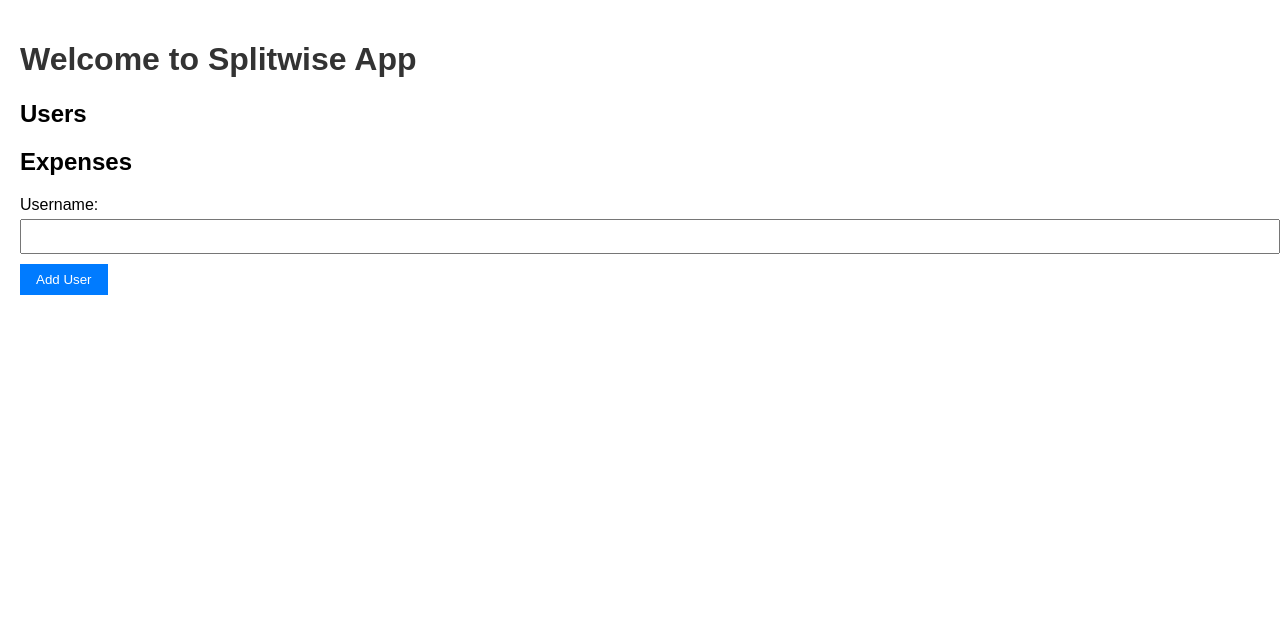
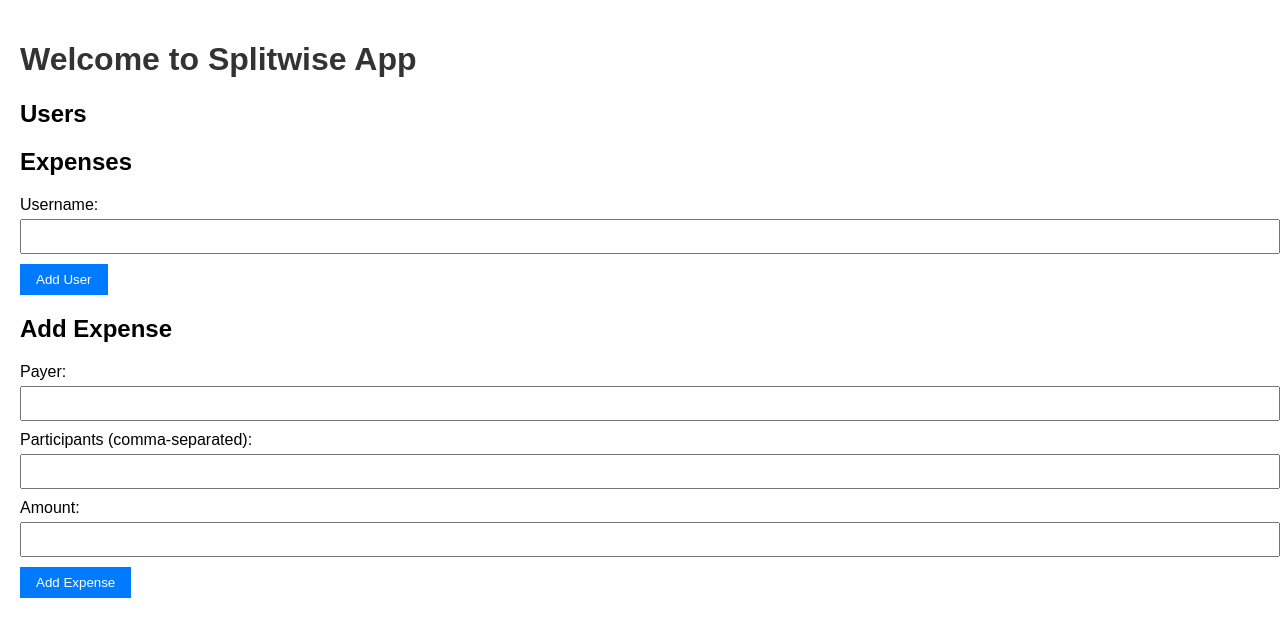
Before and after one commit to Vorapolbig/splitwise-like, a FastAPI app: page / in a window 1280 px wide. Shown: the top 637 px of the page. Run offline with FastAPI, Linux system fonts and the light colour scheme.

Commit message:
add/delete expense

```diff
--- a/main.py
+++ b/main.py
@@ -1,4 +1,4 @@
-from fastapi import FastAPI, Form, HTTPException, Request
+from fastapi import FastAPI, Form, Request
 from fastapi.responses import HTMLResponse
 from fastapi.staticfiles import StaticFiles
 from fastapi.templating import Jinja2Templates
@@ -39,47 +39,35 @@
         return {"error": "User not found"}
 
 
+from typing import List
+
+
+class Expense:
+    def __init__(self, payer: str, participants: List[str], amount: float):
+        global expense_id_counter
+        self.id = expense_id_counter
+        expense_id_counter += 1
+        self.payer = payer
+        self.participants = participants
+        self.amount = amount
+
+
 @app.post("/add_expense")
-async def add_expense(payer: str = Form(...), participants: list = Form(...), amount: float = Form(...)):
-    global expense_id_counter
-    expense_id_counter += 1
-    # Check if payer exists
-    if payer not in users:
-        raise HTTPException(status_code=400, detail=f"Payer '{payer}' not found")
-    # Check if all participants exist
-    not_found_participants = [participant for participant in participants if participant not in users]
-    if not_found_participants:
-        not_found_participants_str = ", ".join(not_found_participants)
-        raise HTTPException(status_code=400, detail=f"Participant(s) '{not_found_participants_str}' not found")
-    # Add the expense
-    expense = {"id": expense_id_counter, "payer": payer, "participants": participants, "amount": amount}
+async def add_expense(payer: str = Form(...), participants: List[str] = Form(...), amount: float = Form(...)):
+    global expenses
+    expense = Expense(payer=payer, participants=participants, amount=amount)
+    print(participants)
     expenses.append(expense)
     return {"message": "Expense added successfully"}
 
 
 @app.post("/delete_expense/{expense_id}")
 async def delete_expense(expense_id: int):
-    for idx, expense in enumerate(expenses):
-        if expense["id"] == expense_id:
-            del expenses[idx]
-            return {"message": f"Expense with ID {expense_id} deleted successfully"}
-    return {"error": f"Expense with ID {expense_id} not found"}
+    global expenses
+    expenses = [expense for expense in expenses if expense.id != expense_id]
+    return {"message": "Expense deleted successfully"}
 
 
-@app.post("/settle_up/{user_name}")
-async def settle_up(user_name: str):
-    if user_name in users:
-        for other_user in users.values():
-            if other_user["balance"] < 0:
-                if users[user_name]["balance"] >= abs(other_user["balance"]):
-                    other_user["balance"] += users[user_name]["balance"]
-                    users[user_name]["balance"] = 0
-                else:
-                    users[user_name]["balance"] += other_user["balance"]
-                    other_user["balance"] = 0
-        return {"message": "Settlements completed."}
-    else:
-        return {"error": f"User {user_name} not found."}
 
 
 if __name__ == "__main__":
--- a/templates/index.html
+++ b/templates/index.html
@@ -29,11 +29,16 @@
 <ul>
     {% for expense in expenses %}
     <li>
-        Payer: {{ expense.payer }}, Participants: {{ expense.participants }}, Amount: {{ expense.amount }}
+        Payer: {{ expense.payer }}, Participants:
+        {% for participant in expense.participants %}
+        "{{ participant }}"{% if not loop.last %}, {% endif %}
+        {% endfor %}
+        ({{ expense.participants|length }} participants), Amount: {{ expense.amount }}
         <button onclick="deleteExpense({{ expense.id }})">Delete Expense</button>
     </li>
     {% endfor %}
 </ul>
+
 
 <form id="addUserForm">
     <label for="username">Username:</label>
@@ -41,31 +46,16 @@
     <button onclick="addUser()" type="button">Add User</button>
 </form>
 
-
-<!--<form id="addExpenseForm">-->
-<!--    <label for="payer">Payer:</label>-->
-<!--    <input id="payer" name="payer" type="text">-->
-<!--    <div id="participantsContainer">-->
-<!--        <label for="participant1">Participant 1:</label>-->
-<!--        <input class="participant" name="participants[]" type="text">-->
-<!--    </div>-->
-<!--    <button onclick="addParticipant()" type="button">Add Participant</button>-->
-<!--    <label for="amount">Amount:</label>-->
-<!--    <input id="amount" name="amount" type="number">-->
-<!--    <button onclick="addExpense()" type="button">Add Expense</button>-->
-<!--    <span id="addExpenseError"></span> &lt;!&ndash; Error message placeholder &ndash;&gt;-->
-<!--</form>-->
-
-
-<!--<h2>Current Balances</h2>-->
-<!--<ul id="balanceList">-->
-<!--    {% for user in users.values() %}-->
-<!--    <li id="balance{{ user.name }}">{{ user.name }}: {{ user.balance }}</li>-->
-<!--    {% endfor %}-->
-<!--</ul>-->
-
-<!--<button onclick="refreshBalances()">Refresh Balances</button>-->
-
+<h2>Add Expense</h2>
+<form id="addExpenseForm">
+    <label for="expensePayer">Payer:</label>
+    <input id="expensePayer" name="payer" type="text"><br>
+    <label for="expenseParticipants">Participants (comma-separated):</label>
+    <input id="expenseParticipants" name="participants" type="text"><br>
+    <label for="expenseAmount">Amount:</label>
+    <input id="expenseAmount" name="amount" type="number"><br>
+    <button onclick="addExpense()" type="button">Add Expense</button>
+</form>
 
 <script>
 
@@ -101,34 +91,46 @@
         }
     }
 
-    // async function deleteExpense(id) {
-    //     const response = await fetch(`/delete_expense/${id}`, {
-    //         method: "POST"
-    //     });
-    //     if (response.ok) {
-    //         // If expense deleted successfully, reload the page
-    //         window.location.reload();
-    //     } else {
-    //         // Handle error if needed
-    //         console.error("Error deleting expense");
-    //     }
-    // }
+    async function addExpense() {
+        const payer = document.getElementById("expensePayer").value;
+        const participantsInput = document.getElementById("expenseParticipants").value;
+        const participants = participantsInput.split(",").map(item => item.trim());
+        console.log("Parsed Participants:", participants); // Log statement
 
-    // async function refreshBalances() {
-    //     window.location.reload();
-    // }
+        const formData = new FormData();
+        formData.append("payer", payer);
+        participants.forEach(participant => formData.append("participants", participant)); // Append each participant separately
+        formData.append("amount", parseFloat(document.getElementById("expenseAmount").value));
 
-    // async function settleUp(user) {
-    //     const response = await fetch(`/settle_up/${user}`, {method: 'POST'});
-    //     const data = await response.json();
-    //     if (response.ok) {
-    //         // Update the balance for the settled user
-    //         document.getElementById(`balance${user}`).innerText = `${user}: 0`;
-    //         alert(data.message);
-    //     } else {
-    //         alert(data.error);
-    //     }
-    // }
+        const response = await fetch("/add_expense", {
+            method: "POST",
+            body: formData
+        });
+
+        if (response.ok) {
+            // If expense added successfully, reload the page
+            window.location.reload();
+        } else {
+            // Handle error if needed
+            console.error("Error adding expense");
+        }
+    }
+
+
+    async function deleteExpense(expenseId) {
+        const response = await fetch(`/delete_expense/${expenseId}`, {
+            method: "POST"
+        });
+
+        if (response.ok) {
+            // If expense deleted successfully, reload the page
+            window.location.reload();
+        } else {
+            // Handle error if needed
+            console.error("Error deleting expense");
+        }
+    }
+
 </script>
 
 </body>
```
